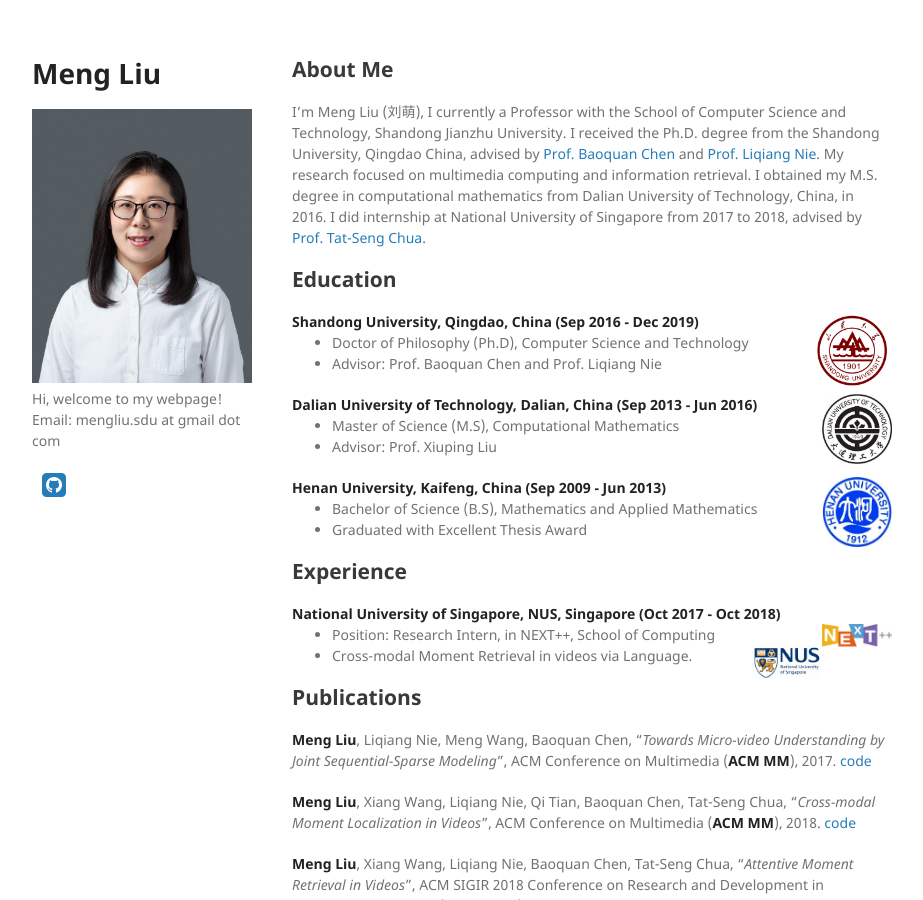
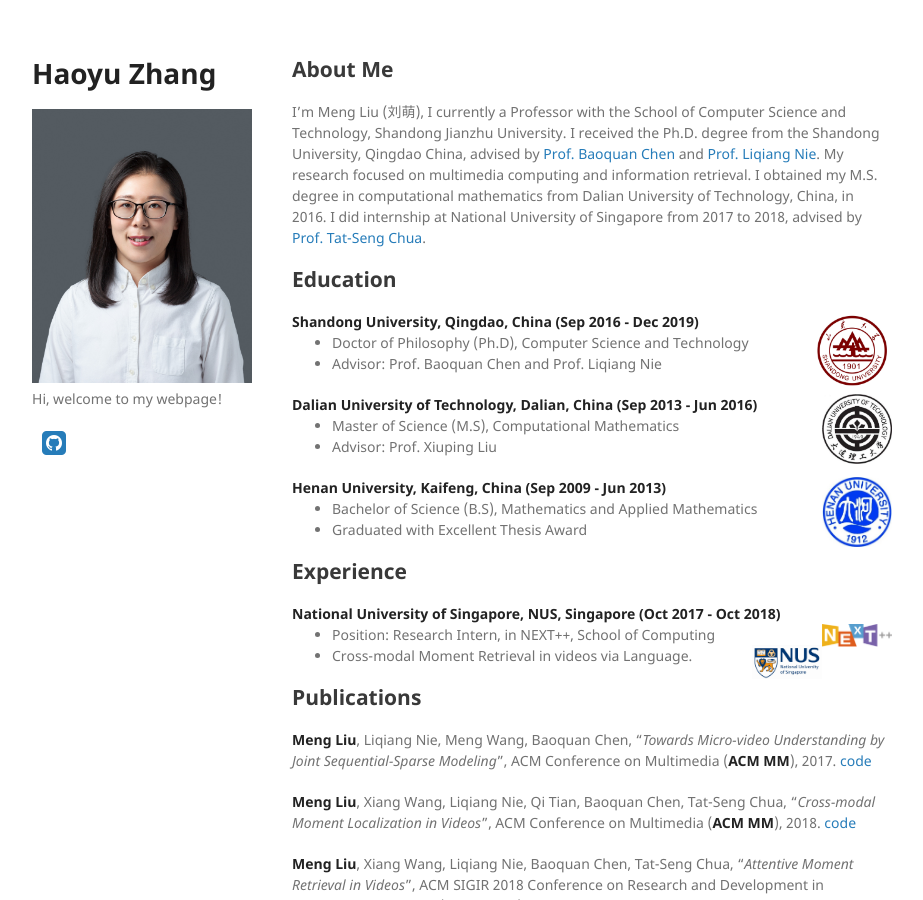
Before and after one commit to Hyu-Zhang/Hyu-Zhang.github.io, a Jekyll site: the page built from index.md, in a window 1280 px wide and 900 px high. Shown: the whole window, without its empty margins (178-1101 px from the left). Built offline with Jekyll 4.4.1, drawn with Linux system fonts in a browser that asks for light colours; a style sheet for code colours, icons or effects is not loaded; our own code applies the rules of GitHub Pages for plain Markdown files.

Commit message:
Update _config.yml

```diff
--- a/_config.yml
+++ b/_config.yml
@@ -1,3 +1,3 @@
-title: Meng Liu
-description: "Hi, welcome to my webpage! Email: mengliu.sdu at gmail dot com"
+title: Haoyu Zhang
+description: "Hi, welcome to my webpage!"
 theme: jekyll-theme-minimal
```
